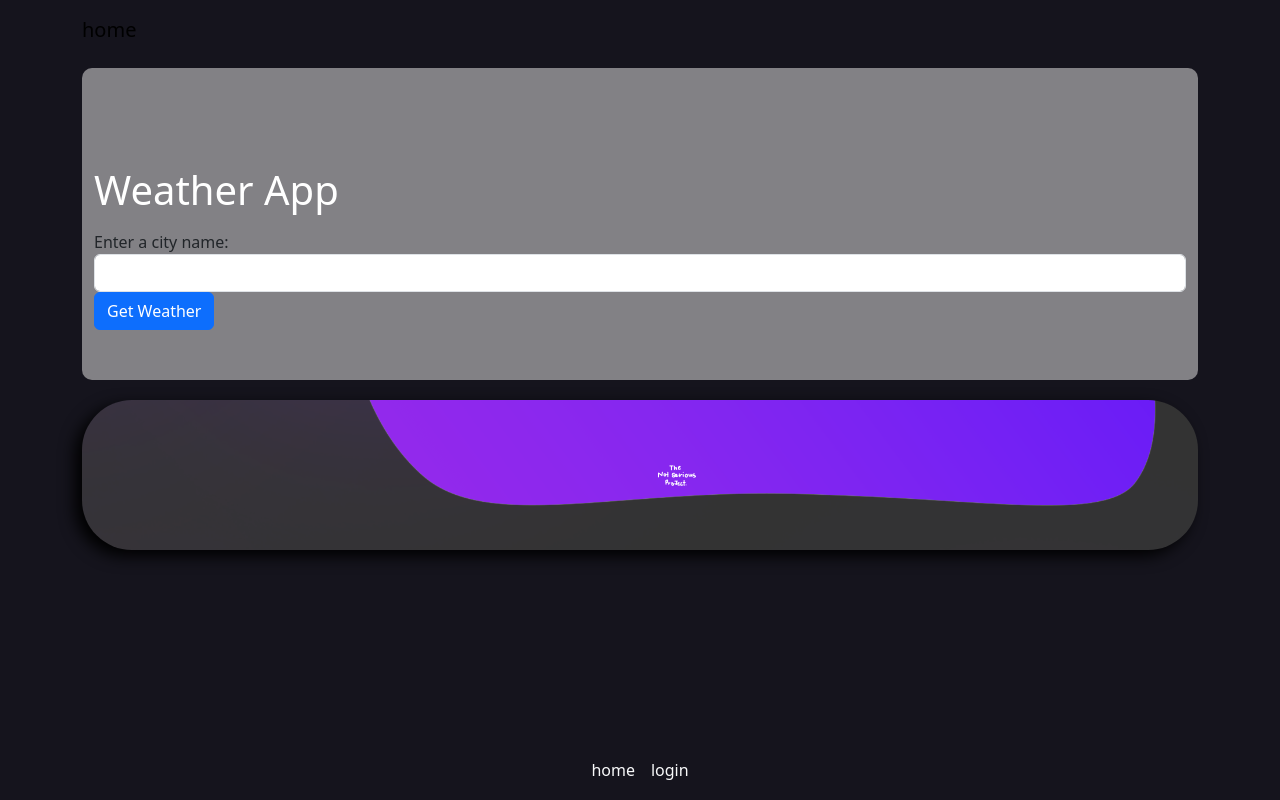
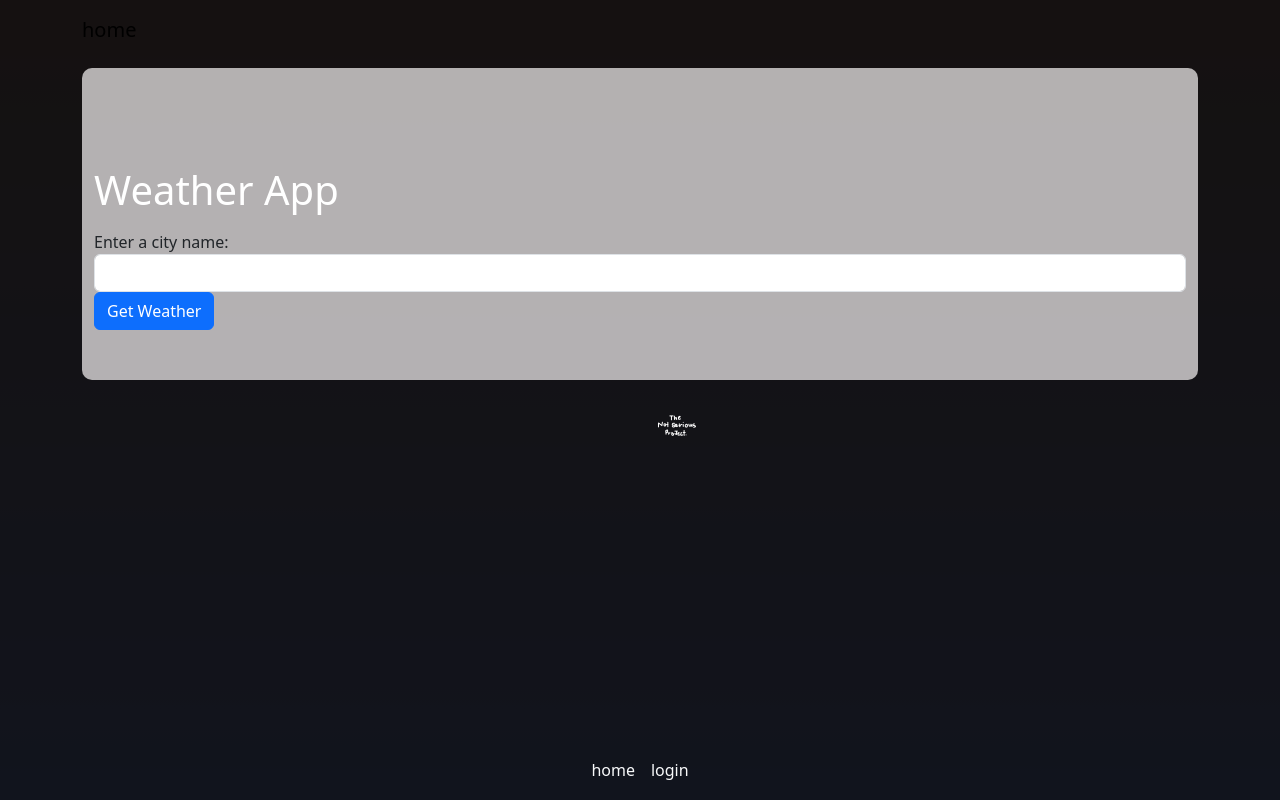
Before and after one commit to vittopan/weatherWebsite, a Flask app: template app/templates/home.html in a window 1280 px wide. Run offline with Flask 3, Linux system fonts and the light colour scheme; the template is opened without the code that fills it, so the values that code supplies are empty; parts of the project's set-up code (start-up, migrations or seed data) failed here and were passed over.

Commit message:
Change to styles.

```diff
--- a/app/static/CSS/main.css
+++ b/app/static/CSS/main.css
@@ -1,6 +1,13 @@
+body {
+  margin: 0;
+  padding: 0;
+  height: 100vh; /* Set the height of the body to 100% of the viewport height */
+  background-image: linear-gradient(to bottom, #fddb92 0%, #d1fdff 100%);
+  background-blend-mode: multiply, multiply;
+}
 
 .feedBox {
-    background: rgba(239, 238, 238, 0.5);
+    background: rgba(248, 246, 246, 0.7);
     padding: 50px;
     border-radius: 10px;
     height: max-content;
@@ -35,22 +42,6 @@
     padding-left: 20px;
   }
 
-  .contentBox {
-    background-image: url('../Images/PlaceHolder.png');
-    background-blend-mode: multiply, multiply;
-    background-size: cover; /* Ensures the image covers the entire container */
-    background-position: center; /* Centers the image */
-    filter: drop-shadow(-7px 6px 8px #000000);
-    border-radius: 50px;
-    padding: 50px;
-    margin: 20px;
-    color: white; /* Ensure text color contrasts with the background */
+hr.solid {
+  border-top: 3px solid #bbb;
 }
-
-.highlight-today {
-    background-image: linear-gradient(to right top, #8101b9, #7006ba, #5d0cbc, #4511bd, #1d16be);
-    background-blend-mode: multiply, multiply;
-    border-radius: 20px;
-    margin: 5px;
-    padding: 5px;
-}
```
